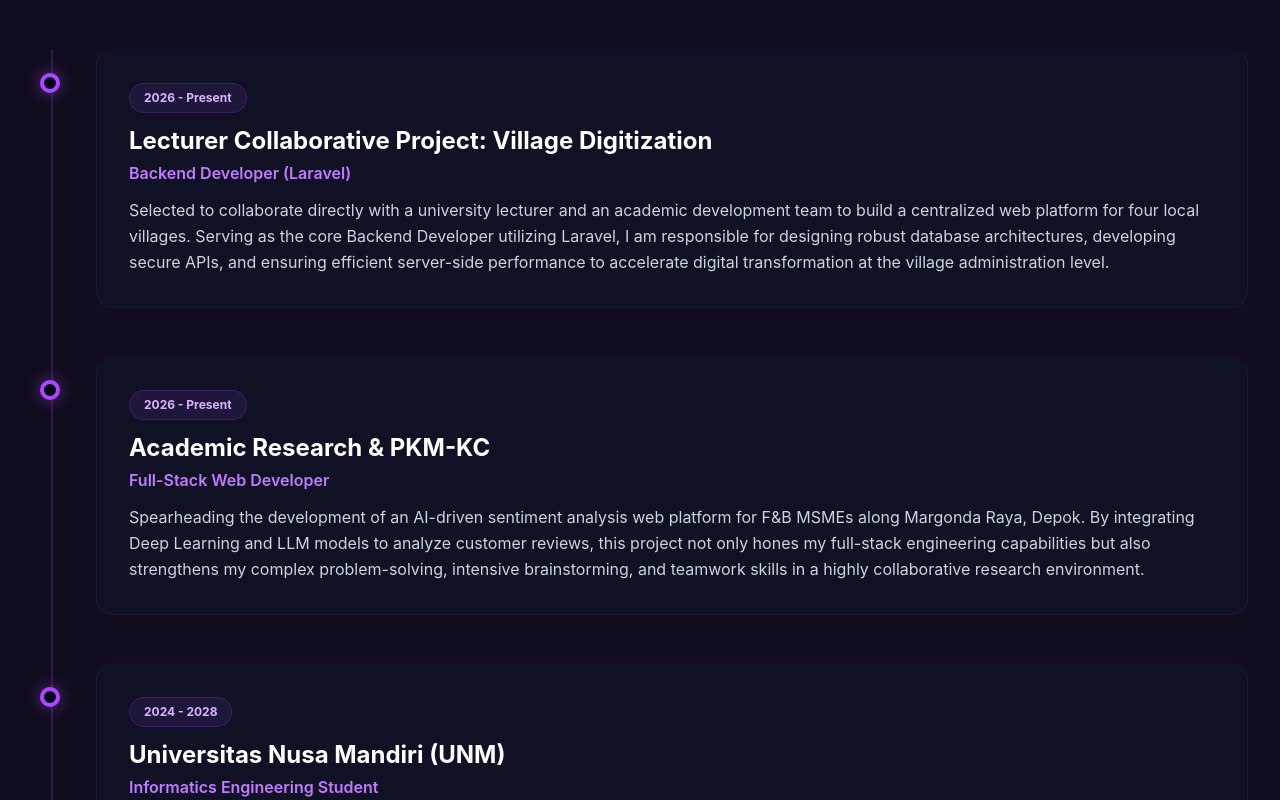
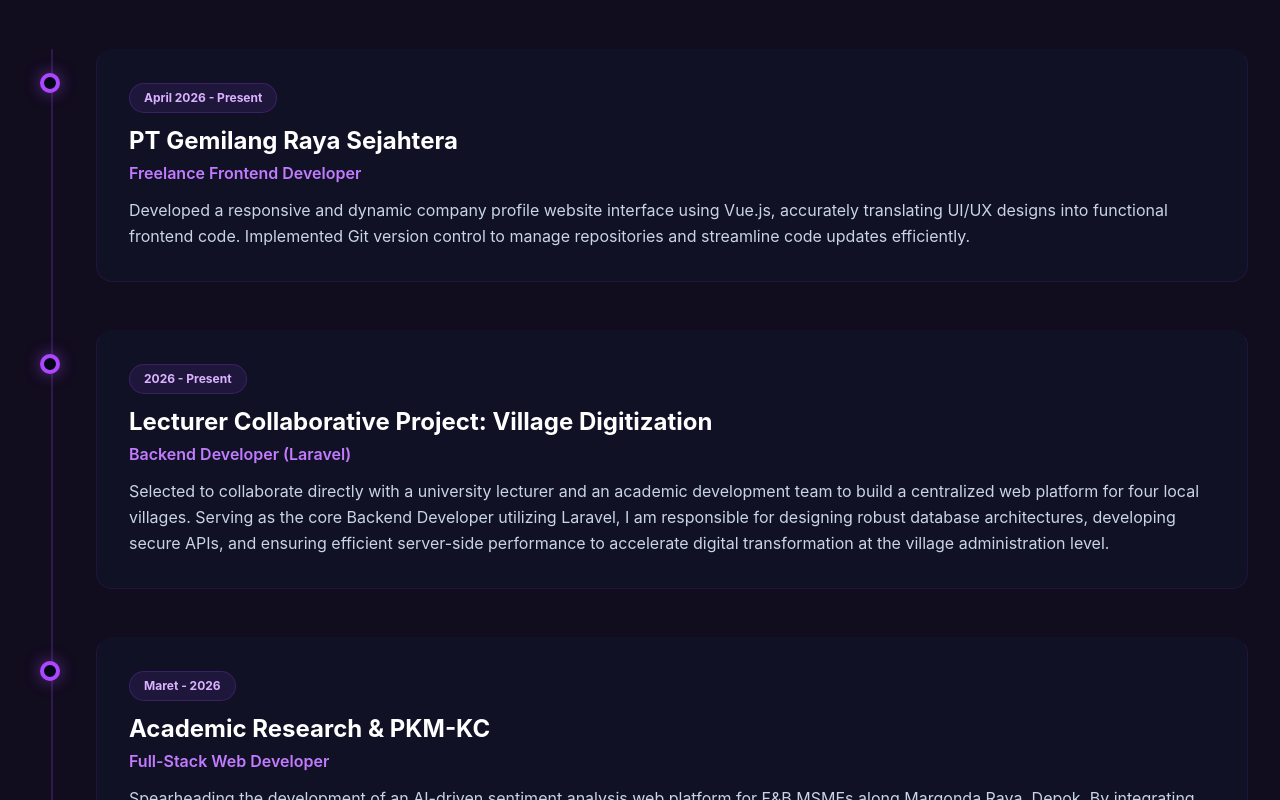
Before and after one commit to satriafzal/personal-portofolio, a Vue app: page / in a window 1280 px wide. Shown: the part 1840-2640 px from the top of the page. Built offline with nearby package versions, Linux system fonts and the light colour scheme.

Commit message:
update journet

```diff
--- a/src/views/Myjourney.vue
+++ b/src/views/Myjourney.vue
@@ -1,9 +1,10 @@
 <template>
-    <section class="py-20 sm:py-28 overflow-x-hidden w-full relative" id="journey">
+    <section ref="journeyRef" class="py-20 sm:py-28 overflow-x-hidden w-full relative" id="journey">
         <div class="max-w-7xl mx-auto px-4 sm:px-6 lg:px-8">
 
             <!-- Header Section -->
-            <div class="mb-12 sm:mb-16" data-aos="fade-right" data-aos-offset="0">
+            <!-- Cabut data-aos, tambahin class gsap-header dan opacity-0 -->
+            <div class="gsap-header opacity-0 mb-12 sm:mb-16">
                 <p class="text-purple-400 font-semibold text-sm tracking-wider uppercase mb-1">
                     My Path
                 </p>
@@ -20,8 +21,9 @@
                 </div>
 
                 <!-- Looping Data Journey -->
-                <div v-for="(item, index) in journeyList" :key="index" class="relative mb-10 sm:mb-12 group"
-                    data-aos="fade-up">
+                <!-- Cabut data-aos="fade-up", tambahin class gsap-item dan opacity-0 -->
+                <div v-for="(item, index) in journeyList" :key="index" class="gsap-item opacity-0 relative mb-10 sm:mb-12 group">
+
                     <!-- Titik Ungu Glowing di Garis -->
                     <div
                         class="absolute top-6 left-0 sm:left-[2px] -translate-x-1/2 w-4 h-4 sm:w-5 sm:h-5 bg-slate-950 border-4 border-purple-500 rounded-full z-10 shadow-[0_0_15px_rgba(168,85,247,0.5)] group-hover:scale-125 transition-transform duration-300">
@@ -60,7 +62,23 @@
 </template>
 
 <script setup>
+import { ref, onMounted, onUnmounted } from 'vue'
+import gsap from 'gsap'
+import ScrollTrigger from 'gsap/ScrollTrigger'
+
+gsap.registerPlugin(ScrollTrigger)
+
+const journeyRef = ref(null)
+let ctx
+
+// Data bener-bener murni bawaan lu
 const journeyList = [
+    {
+        period: "April 2026 - Present",
+        title: "PT Gemilang Raya Sejahtera",
+        role: "Freelance Frontend Developer",
+        desc: "Developed a responsive and dynamic company profile website interface using Vue.js, accurately translating UI/UX designs into functional frontend code. Implemented Git version control to manage repositories and streamline code updates efficiently."
+    },
     {
         period: "2026 - Present",
         title: "Lecturer Collaborative Project: Village Digitization",
@@ -68,28 +86,69 @@
         desc: "Selected to collaborate directly with a university lecturer and an academic development team to build a centralized web platform for four local villages. Serving as the core Backend Developer utilizing Laravel, I am responsible for designing robust database architectures, developing secure APIs, and ensuring efficient server-side performance to accelerate digital transformation at the village administration level."
     },
     {
-        period: "2026 - Present",
+        period: "Maret - 2026",
         title: "Academic Research & PKM-KC",
         role: "Full-Stack Web Developer",
         desc: "Spearheading the development of an AI-driven sentiment analysis web platform for F&B MSMEs along Margonda Raya, Depok. By integrating Deep Learning and LLM models to analyze customer reviews, this project not only hones my full-stack engineering capabilities but also strengthens my complex problem-solving, intensive brainstorming, and teamwork skills in a highly collaborative research environment."
     },
     {
-        period: "2024 - 2028",
+        period: "September 2024 - present",
         title: "Universitas Nusa Mandiri (UNM)",
-        role: "Informatics Engineering Student",
+        role: "Informatics Student",
         desc: "Pursuing a Bachelor's degree in Informatics Engineering at an 'Unggul' accredited program. Focusing on full-stack web, software engineering methodologies and database management."
     },
     {
-        period: "2025 - 2026",
+        period: "2024 - present",
         title: "Tech Communities & Bootcamps",
         role: "Active Member at Google Developer Groups",
         desc: "Actively engaged in the Google Developer community, highlighted by participation in the 'Build with AI' offline event at Universitas Indonesia. Gained hands-on experience in building AI-powered applications and deploying them utilizing Google Cloud infrastructure. Continually expanding my expertise through intensive programs like IDCamp by Dicoding and Dilesin Academy."
     },
     {
-        period: "2024 - 2026",
+        period: "April - 2026",
         title: "Tech Communities & Continuous Learning",
         role: "Active Tech Community Member",
         desc: "Engaged in the Google Developer community, notably participating in the 'Build with AI' offline event at Universitas Indonesia focusing on AI development and Google Cloud deployment. Furthermore, I am a highly dedicated learner at Dicoding Academy, consistently attending tech seminars and completing intensive classes—including the IDCamp program—to continuously sharpen my modern software engineering skills."
     }
 ]
+
+onMounted(() => {
+  ctx = gsap.context(() => {
+
+    // 1. Animasi Header (gantiin fade-right)
+    gsap.fromTo('.gsap-header',
+      { opacity: 0, x: -50 },
+      {
+        scrollTrigger: {
+          trigger: '.gsap-header',
+          start: 'top 85%',
+        },
+        opacity: 1,
+        x: 0,
+        duration: 1,
+        ease: 'power3.out'
+      }
+    )
+
+    // 2. Animasi Timeline Card (gantiin fade-up)
+    gsap.fromTo('.gsap-item',
+      { opacity: 0, y: 50 },
+      {
+        scrollTrigger: {
+          trigger: '.gsap-item',
+          start: 'top 80%',
+        },
+        opacity: 1,
+        y: 0,
+        duration: 0.8,
+        stagger: 0.2, // Muncul bergiliran
+        ease: 'back.out(1.2)'
+      }
+    )
+
+  }, journeyRef.value)
+})
+
+onUnmounted(() => {
+  if (ctx) ctx.revert()
+})
 </script>
```
